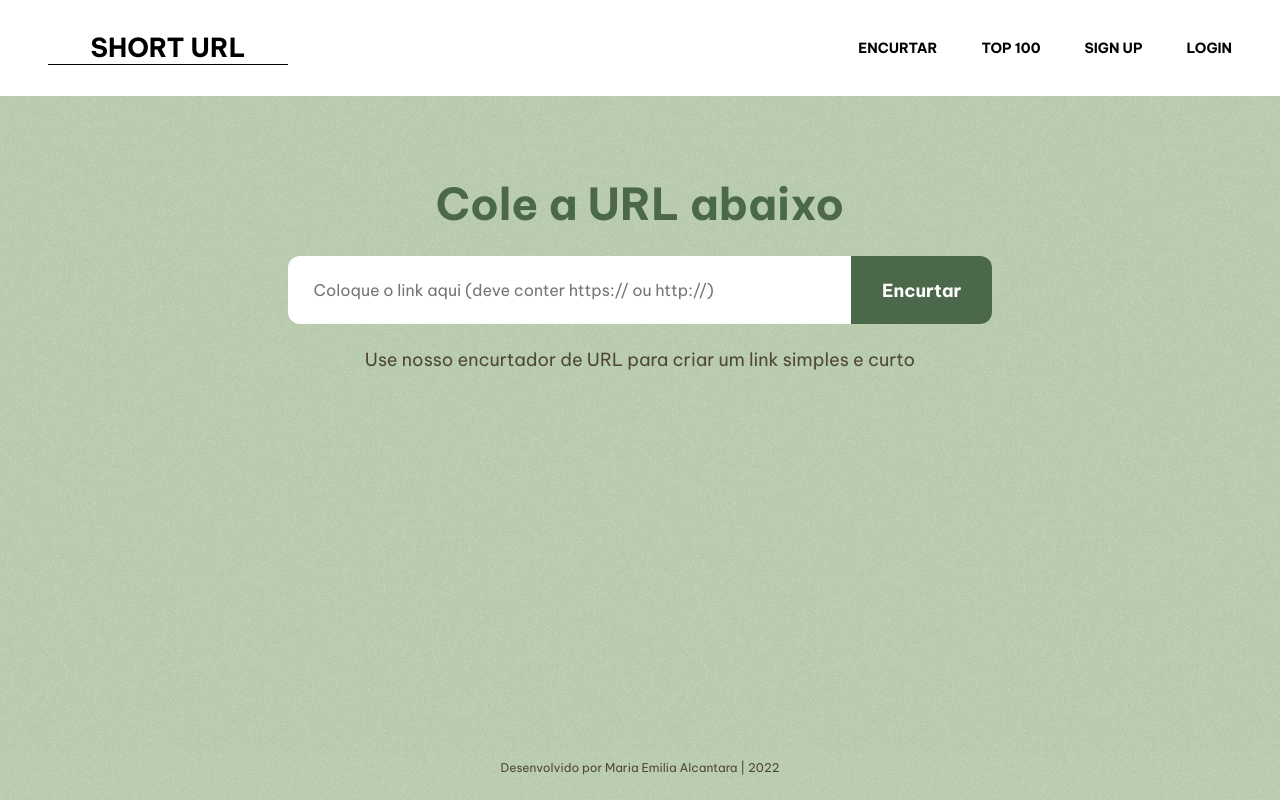
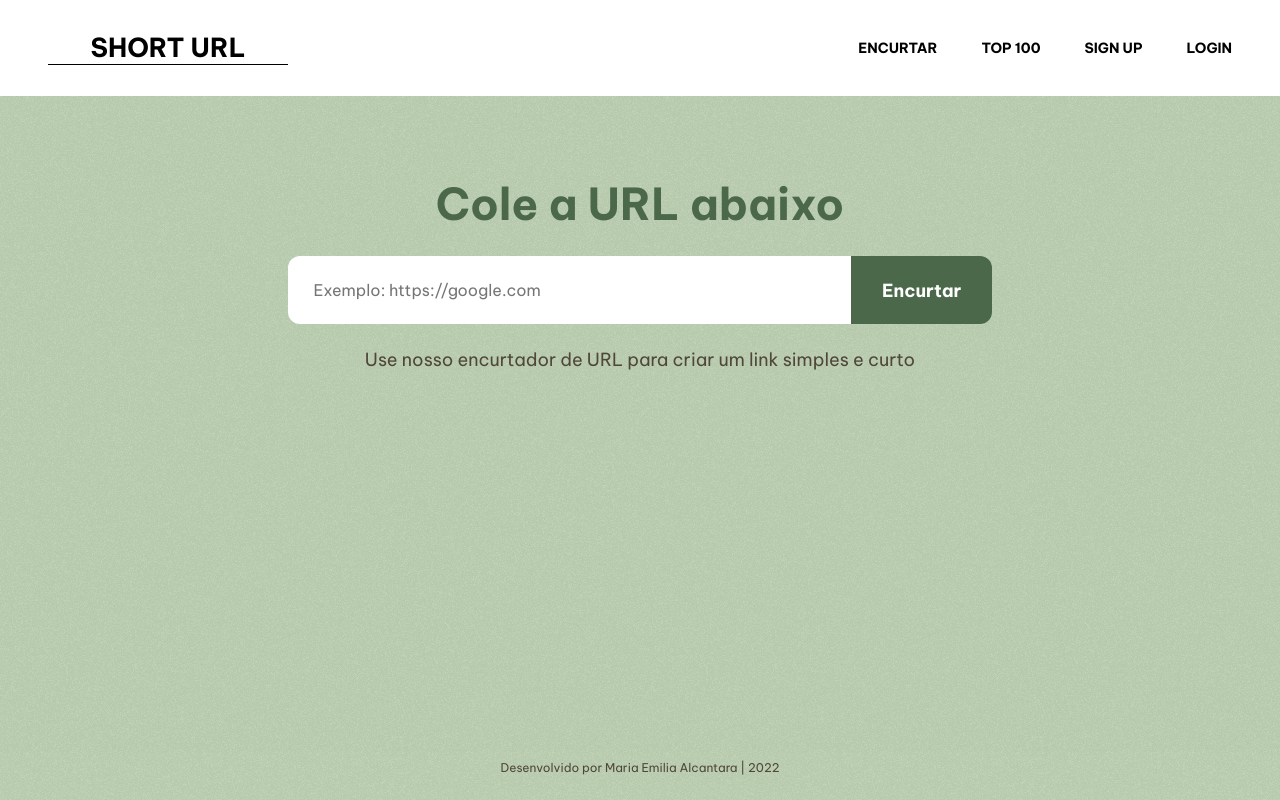
Before and after one commit to MariaEmiliaAlcantara/Short-URL-Frontend, a Vue app: page / in a window 1280 px wide. Built offline with nearby package versions, Linux system fonts and the light colour scheme.

Commit message:
placeholder change, clean input after submit, adjust size of url results

```diff
--- a/src/views/HomeView.vue
+++ b/src/views/HomeView.vue
@@ -9,8 +9,9 @@
       >
         <input
           type="url"
-          placeholder="Coloque o link aqui (deve conter https:// ou http://)"
+          placeholder="Exemplo: https://google.com"
           v-model="fullUrl"
+          required
         />
 
         <button type="submit">Encurtar</button>
@@ -53,6 +54,7 @@ export default {
         email: this.email,
       });
       this.url = response.data;
+      this.fullUrl = "";
     },
   },
 };
@@ -145,8 +147,9 @@ export default {
 }
 
 .short-url-container .result {
-  width: 50vw;
-  height: 8.5vh;
+  max-width: 80vw;
+  flex-wrap: wrap;
+  min-height: 8.5vh;
   display: flex;
   justify-content: space-around;
   align-items: center;
@@ -157,6 +160,8 @@ export default {
 }
 
 .result a {
+  text-align: center;
+  padding: 2vh 5vw;
   color: var(--white);
   text-decoration: underline;
   transition: all 0.5s;
```
